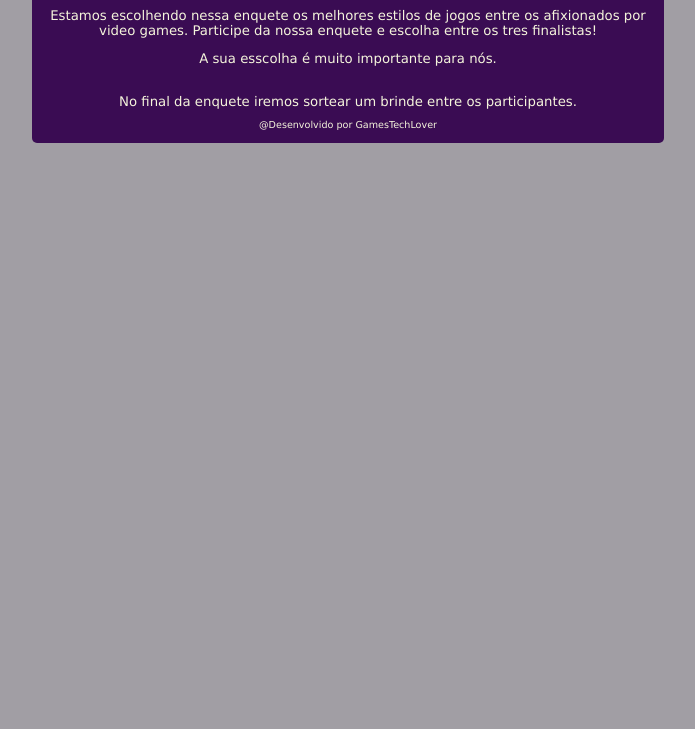
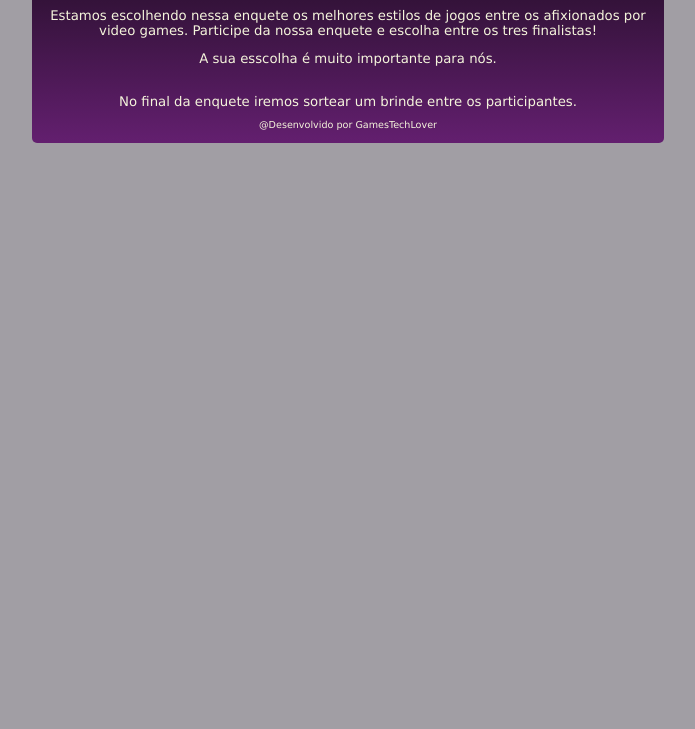
Before and after one commit to GabeOliver203/BootcampDevJr-Projeto-Games-Lovers, a plain HTML site: page Index.html in a window 1280 px wide. Shown: the part 71-800 px from the top of the page, without its empty margins (292-987 px from the left). Drawn offline with Linux system fonts and the light colour scheme.

Commit message:
Gradiente de cores

```diff
--- a/style.css
+++ b/style.css
@@ -6,14 +6,14 @@ body
 
 .container
 {
-    background-color: #3a0c53 ;
+    background: linear-gradient(to bottom,#1f0d22 , #631f6f);
     margin: auto;
     width: 600px;
     border-radius: 5px;
     overflow: hidden;
     padding: 0.8rem 1rem;
+
 }
-
 .header-title
 {
     color: rgb(253, 211, 21);
```
